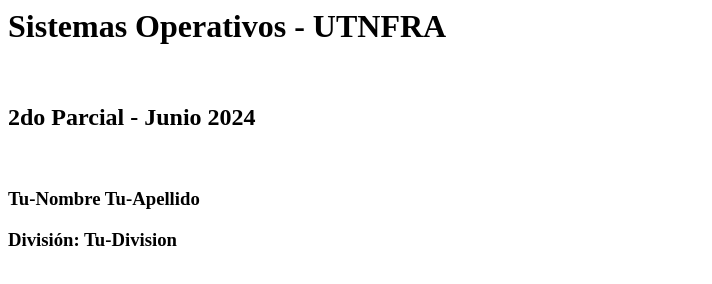
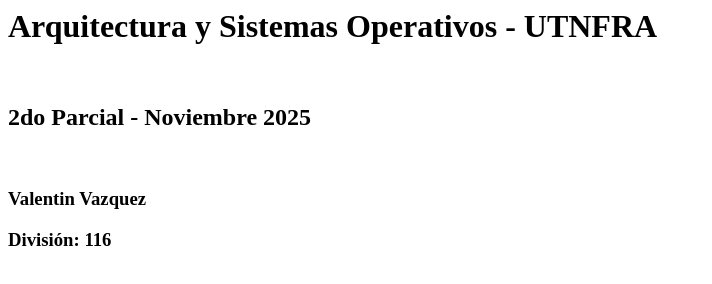
Before and after one commit to valentinvazquez-web/UTNFRA_SO_2do_TP_Vazquez, a plain HTML site: page 202406/docker/index.html in a window 1280 px wide. Shown: the whole page, without its empty margins (0-712 px from the left). Drawn offline with Linux system fonts and the light colour scheme.

```diff
--- a/202406/docker/index.html
+++ b/202406/docker/index.html
@@ -1,6 +1,6 @@
 <div>
-<h1> Sistemas Operativos - UTNFRA </h1></br>
-<h2> 2do Parcial - Junio 2024 </h2> </br>
-<h3> Tu-Nombre Tu-Apellido</h3>
-<h3> División: Tu-Division</h3>
+<h1> Arquitectura y Sistemas Operativos - UTNFRA </h1></br>
+<h2> 2do Parcial - Noviembre 2025 </h2> </br>
+<h3> Valentin Vazquez</h3>
+<h3> División: 116</h3>
 </div>
```
Also changed, not shown: 2 other files.
